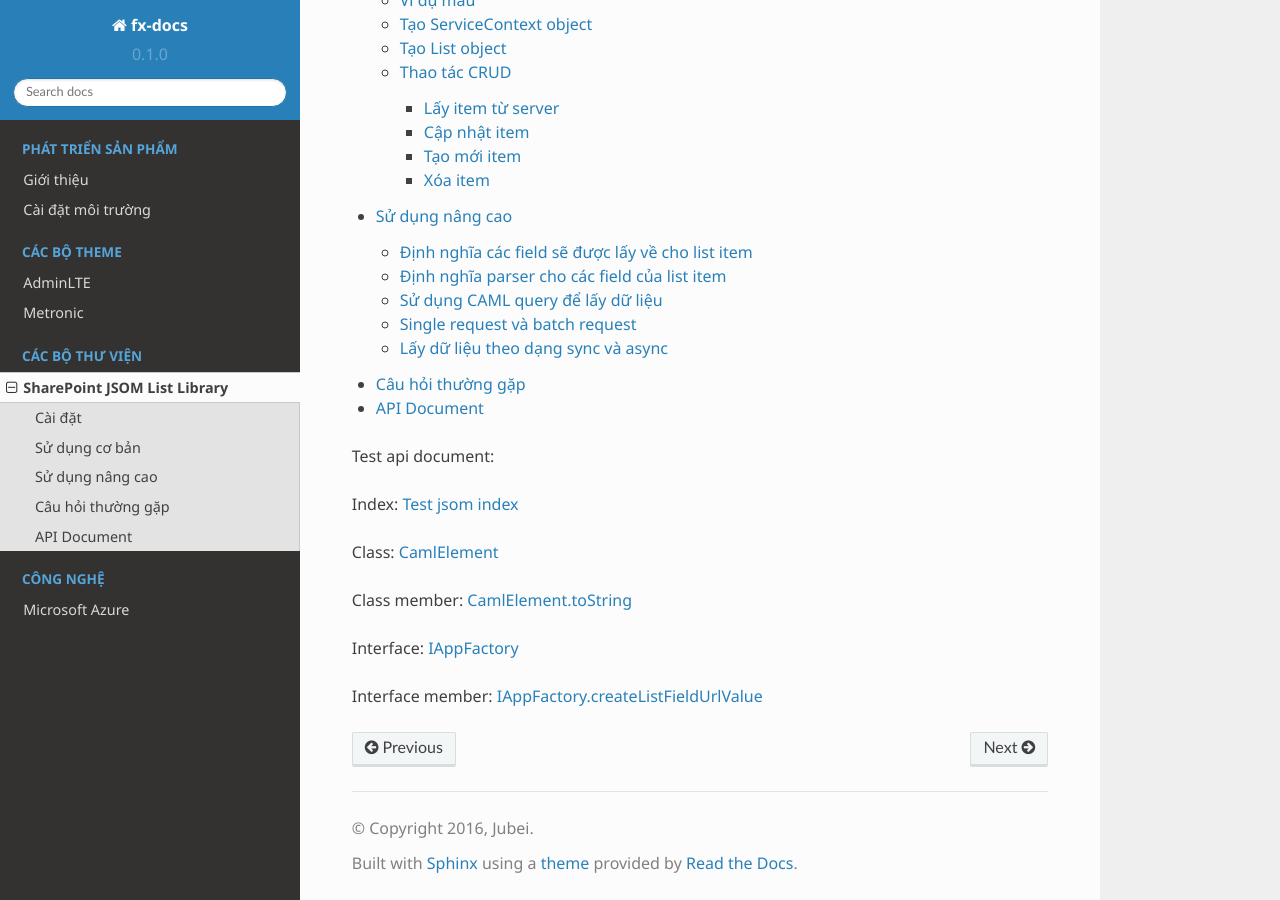
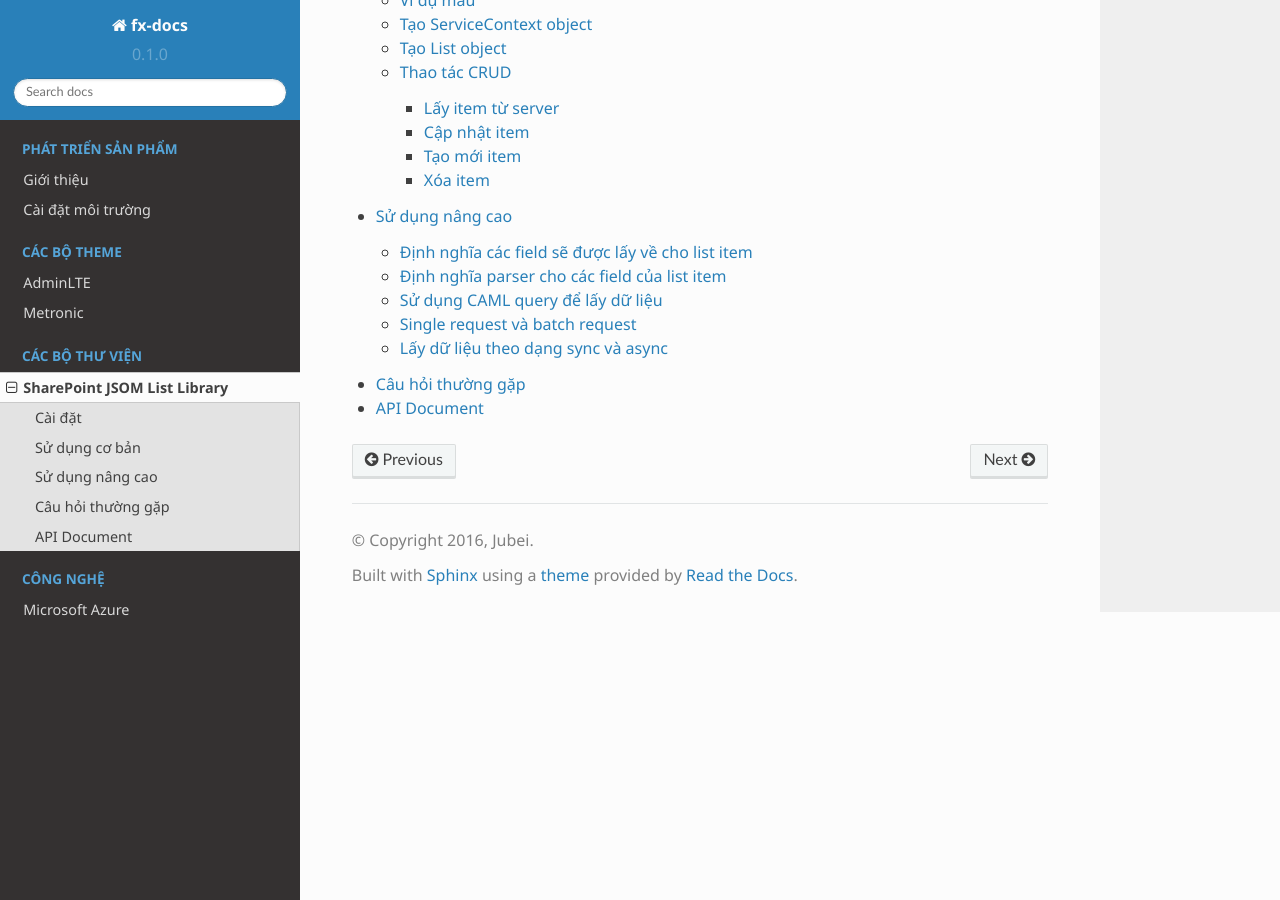
Before and after one commit to fanxipan/fx-docs, a Sphinx documentation site: the page built from docs/modules/code-libraries/sp-jsom-list/index.rst, in a window 1280 px wide and 900 px high, scrolled down 525 px. Built offline with Sphinx 7.4.7 and the Read the Docs theme 2.0.0, drawn with Linux system fonts in a browser that asks for light colours.

Commit message:
no message

```diff
--- a/docs/modules/code-libraries/sp-jsom-list/index.rst
+++ b/docs/modules/code-libraries/sp-jsom-list/index.rst
@@ -14,15 +14,3 @@ Là thư viện hỗ trợ các thao tác với list / document library thông q
    advance-usage/index.rst
    faqs/index.rst
    api-document/index.rst
-
-Test api document:
-
-Index: :jsom-index:`Test jsom index`
-
-Class: :jsom-class:`Fx.SharePoint.Caml.CamlElement`
-
-Class member: :jsom-class-member:`Fx.SharePoint.Caml.CamlElement#toString`
-
-Interface: :jsom-interface:`Fx.SharePoint.Client.IAppFactory`
-
-Interface member: :jsom-interface-member:`Fx.SharePoint.Client.IAppFactory#createListFieldUrlValue`
```
